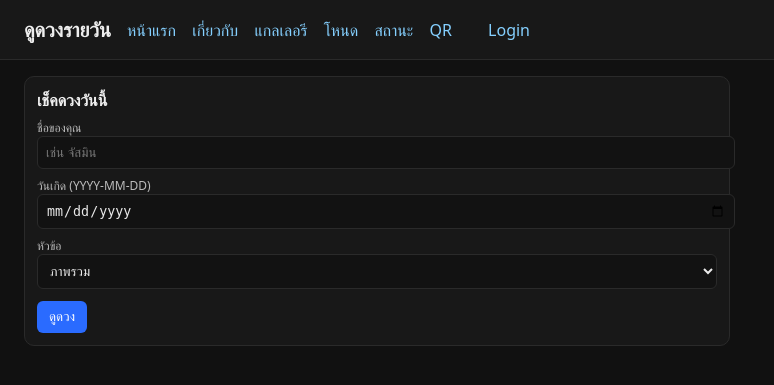
After one commit to anuchabboonpadab149-opsxxxxx/blank-project, a Python web app: template templates/fortune.html in a window 1280 px wide. The commit adds this page. Shown: the top 385 px of the page, without its empty margins (0-774 px from the left). Run offline with Jinja, Linux system fonts and the light colour scheme; the template is opened without the code that fills it, so the values that code supplies are empty.

Commit message:
feat: add fortune telling page and functionality
Co-authored-by: Genie <genie@cosine.sh>

```diff
--- /dev/null
+++ b/templates/fortune.html
@@ -0,0 +1,78 @@
+<!DOCTYPE html>
+<html lang="th">
+<head>
+  <meta charset="utf-8" />
+  <title>ดูดวงรายวัน</title>
+  <meta name="viewport" content="width=device-width, initial-scale=1" />
+  <style>
+    body { font-family: system-ui, -apple-system, Segoe UI, Roboto, 'Noto Sans', 'Helvetica Neue', Arial, 'Noto Color Emoji', 'Noto Emoji', sans-serif; margin:0; padding:0; background:#111; color:#eee; }
+    a { color:#85d0ff; text-decoration:none; }
+    header { padding: 16px 24px; background:#181818; border-bottom:1px solid #2a2a2a; display:flex; align-items:center; gap: 16px; }
+    h1 { margin:0; font-size:20px; }
+    .wrap { padding: 16px 24px; }
+    .card { background:#181818; border:1px solid #2a2a2a; border-radius:10px; padding:12px; max-width:680px; }
+    label { display:block; font-size:12px; color:#bbb; margin-top:8px; }
+    input[type="text"], input[type="date"], select { width:100%; background:#121212; border:1px solid #2a2a2a; color:#eaeaea; border-radius:6px; padding:8px; }
+    .btn { display:inline-block; background:#2a6bff; color:#fff; border:0; padding:8px 12px; border-radius:6px; cursor:pointer; margin-top:12px; }
+    .result { margin-top:14px; padding:12px; background:#121212; border:1px solid #2a2a2a; border-radius:8px; }
+    .nav a { margin-right: 12px; }
+  </style>
+</head>
+<body>
+  <header>
+    <h1>ดูดวงรายวัน</h1>
+    <nav class="nav">
+      <a href="/">หน้าแรก</a>
+      <a href="/about">เกี่ยวกับ</a>
+      <a href="/gallery">แกลเลอรี</a>
+      <a href="/nodes">โหนด</a>
+      <a href="/status">สถานะ</a>
+      <a href="/qr">QR</a>
+      <span style="margin-left:8px;color:#888;">{{ 'เข้าสู่ระบบแล้ว: ' + (user or '') if user else '' }}</span>
+      {% if user %}<a href="/logout" style="margin-left:12px;">Logout</a>{% else %}<a href="/login" style="margin-left:12px;">Login</a>{% endif %}
+    </nav>
+  </header>
+  <div class="wrap">
+    <div class="card">
+      <div style="font-weight:600; margin-bottom:8px;">เช็คดวงวันนี้</div>
+      <label>ชื่อของคุณ</label>
+      <input id="name" type="text" placeholder="เช่น จัสมิน" />
+      <label>วันเกิด (YYYY-MM-DD)</label>
+      <input id="birth" type="date" />
+      <label>หัวข้อ</label>
+      <select id="topic">
+        <option>ภาพรวม</option>
+        <option>การงาน</option>
+        <option>การเงิน</option>
+        <option>ความรัก</option>
+        <option>สุขภาพ</option>
+      </select>
+      <button class="btn" id="btn">ดูดวง</button>
+      <div class="result" id="res" style="display:none;"></div>
+    </div>
+  </div>
+  <script>
+    document.getElementById('btn').onclick = async () => {
+      const name = document.getElementById('name').value.trim();
+      const birth = document.getElementById('birth').value.trim();
+      const topic = document.getElementById('topic').value;
+      const r = await fetch('/fortune', {method:'POST', headers:{'Content-Type':'application/json'}, body: JSON.stringify({name, birth, topic})});
+      const data = await r.json().catch(()=>({}));
+      const res = document.getElementById('res');
+      if (data && data.message) {
+        res.style.display = 'block';
+        res.innerHTML = `
+          <div><b>สรุปดวง (${data.date})</b></div>
+          <div>ชื่อ: ${data.name}</div>
+          <div>หัวข้อ: ${data.topic}</div>
+          <div style="margin-top:6px;">คำทำนาย: ${data.message}</div>
+          <div style="margin-top:6px;">เลขนำโชค: ${data.lucky_number} · สีมงคล: ${data.lucky_color}</div>
+        `;
+      } else {
+        res.style.display = 'block';
+        res.textContent = 'ไม่สามารถคำนวณดวงได้ ลองใหม่อีกครั้ง';
+      }
+    };
+  </script>
+</body>
+</html>
--- a/templates/index.html
+++ b/templates/index.html
@@ -42,6 +42,7 @@
       <a href="/status">สถานะ</a>
       <a href="/credentials">คีย์/บัญชี</a>
       <a href="/workflows">เวิร์กโฟลว์</a>
+      <a href="/fortune">ดูดวง</a>
       <a href="/qr">QR</a>
       <span style="margin-left:8px;color:#888;">{{ 'เข้าสู่ระบบแล้ว: ' + (user or '') if user else '' }}</span>
       {% if user %}<a href="/logout" style="margin-left:12px;">Logout</a>{% else %}<a href="/login" style="margin-left:12px;">Login</a>{% endif %}
```
Also changed, not shown: web_dashboard.py (+107 -5 lines).
